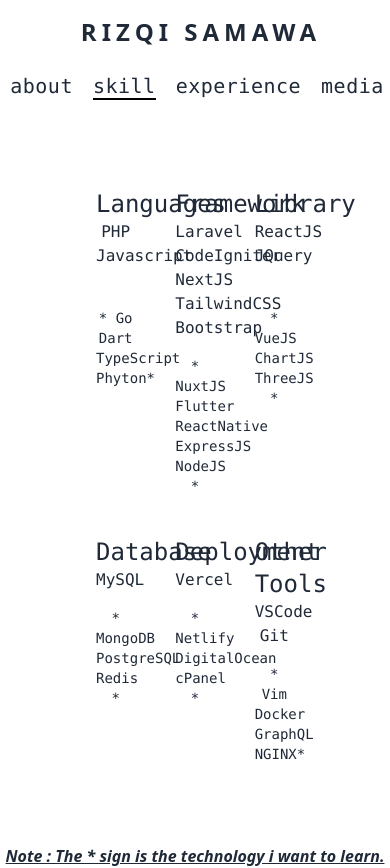
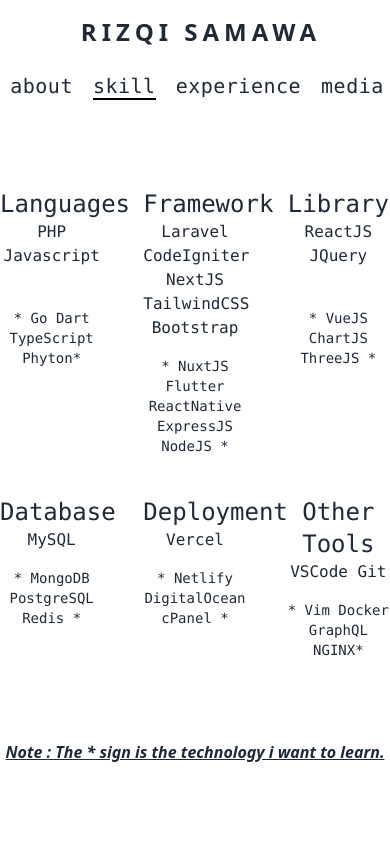
Before and after one commit to rizqisamawa/portfolio, a Next.js app: page /skill in a window 390 px wide. After the commit the page ends 844 px from the top, so only its background shows below. Built offline with nearby package versions, Linux system fonts and the light colour scheme.

Commit message:
add responsive

```diff
--- a/pages/skill.js
+++ b/pages/skill.js
@@ -8,7 +8,7 @@ function Skill() {
         <title>Skill | Muhammad Rizqi Samawa</title>
       </Head>
       <Navbar />
-      <div className="mx-24 items-center mt-20">
+      <div className="mx-22 items-center mt-20">
         <div className="grid grid-cols-3 gap-10 mt-2 text-center">
           <div>
             <p className="text-2xl font-mono">Languages</p>
```
